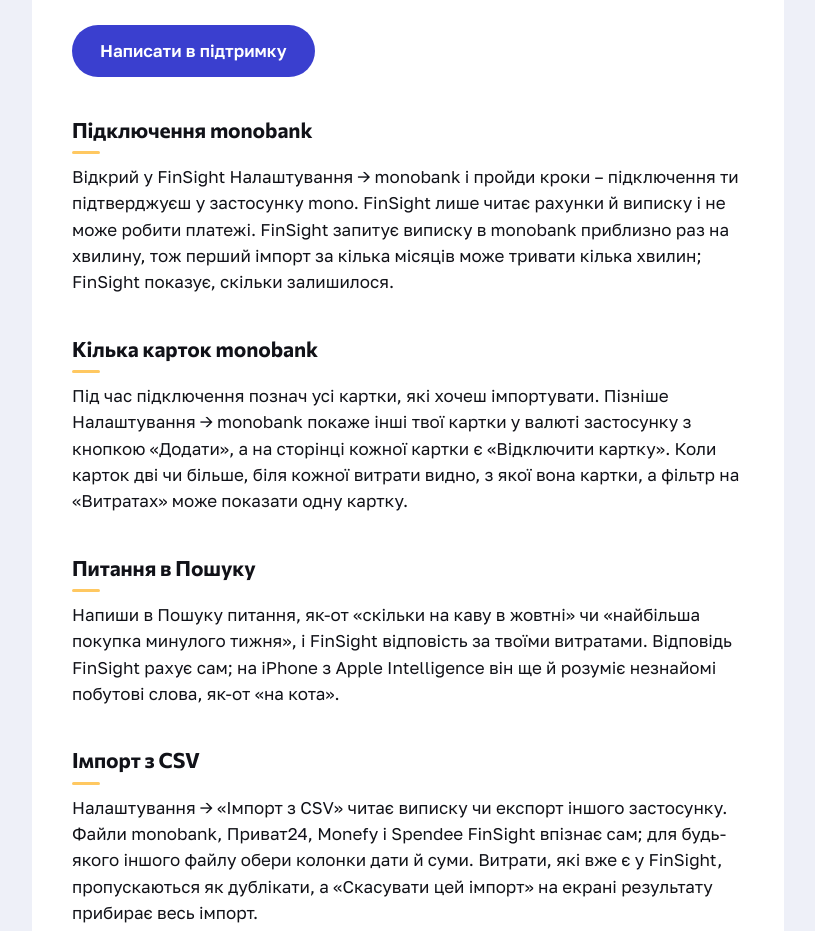
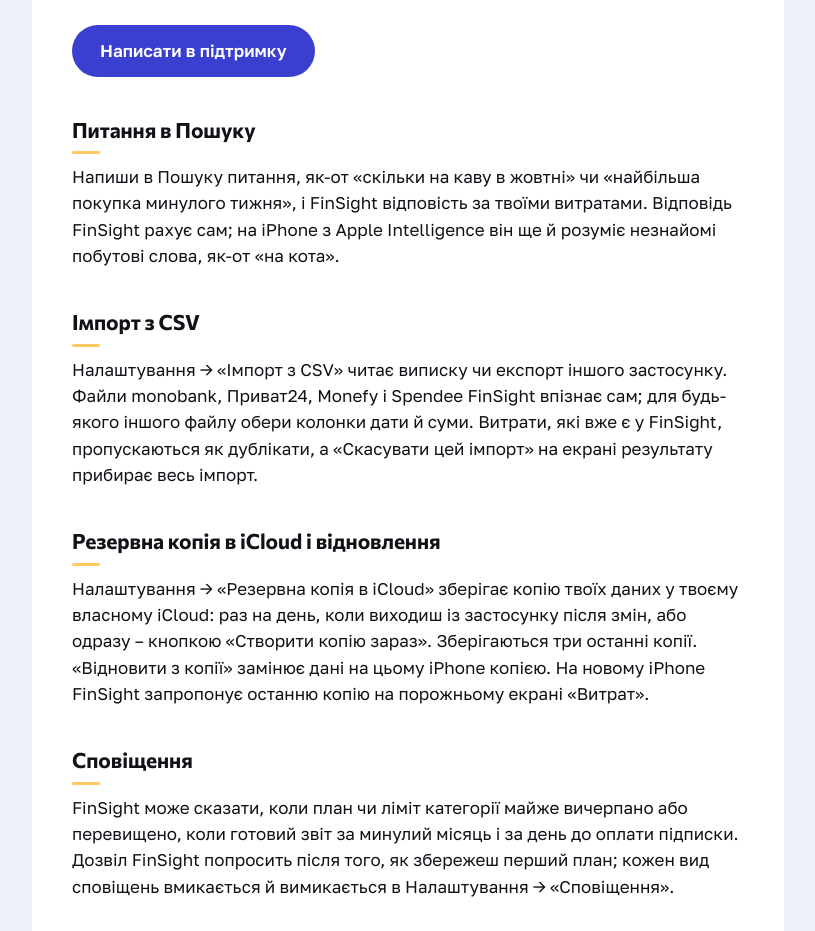
Before and after one commit to OGPhantom/finsight-site, a plain HTML site: page uk/support.html in a window 1280 px wide. Shown: the part 301-1232 px from the top of the page, without its empty margins (232-1047 px from the left). Drawn offline with Linux system fonts and the light colour scheme.

Commit message:
Support: FinSight 1.0 without the monobank connection
Drop the answers about connecting monobank and several cards, the
reconnect line from iCloud restore and the monobank notification.
CSV import still recognises a monobank statement file.

Co-Authored-By: Claude Opus 5.5 <noreply@anthropic.com>

```diff
--- a/uk/support.html
+++ b/uk/support.html
@@ -49,20 +49,6 @@
 й додай модель iPhone та версію iOS.</p>
 <p class="actions"><a class="button" href="mailto:storschajnikita@gmail.com?subject=FinSight">Написати в підтримку</a></p>
 
-<h2 id="monobank">Підключення monobank</h2>
-<p>Відкрий у FinSight Налаштування → monobank і пройди кроки – підключення ти
-підтверджуєш у застосунку mono. FinSight лише читає рахунки й виписку і не може
-робити платежі. FinSight запитує виписку в monobank приблизно раз на хвилину,
-тож перший імпорт за кілька місяців може тривати кілька хвилин; FinSight
-показує, скільки залишилося.</p>
-
-<h2 id="cards">Кілька карток monobank</h2>
-<p>Під час підключення познач усі картки, які хочеш імпортувати. Пізніше
-Налаштування → monobank покаже інші твої картки у валюті застосунку з
-кнопкою «Додати», а на сторінці кожної картки є «Відключити картку». Коли
-карток дві чи більше, біля кожної витрати видно, з якої вона картки, а
-фільтр на «Витратах» може показати одну картку.</p>
-
 <h2 id="search">Питання в Пошуку</h2>
 <p>Напиши в Пошуку питання, як-от «скільки на каву в жовтні» чи «найбільша
 покупка минулого тижня», і FinSight відповість за твоїми витратами.
@@ -81,13 +67,12 @@
 твоєму власному iCloud: раз на день, коли виходиш із застосунку після змін,
 або одразу – кнопкою «Створити копію зараз». Зберігаються три останні копії.
 «Відновити з копії» замінює дані на цьому iPhone копією. На новому iPhone
-FinSight запропонує останню копію на порожньому екрані «Витрат». Доступу до
-monobank у копії немає, тож після відновлення підключи його знову.</p>
+FinSight запропонує останню копію на порожньому екрані «Витрат».</p>
 
 <h2 id="notifications">Сповіщення</h2>
 <p>FinSight може сказати, коли план чи ліміт категорії майже вичерпано або
-перевищено, коли готовий звіт за минулий місяць, за день до оплати підписки
-й коли monobank треба підключити знову. Дозвіл FinSight попросить після
+перевищено, коли готовий звіт за минулий місяць і за день до оплати підписки.
+Дозвіл FinSight попросить після
 того, як збережеш перший план; кожен вид сповіщень вмикається й
 вимикається в Налаштування → «Сповіщення».</p>
 
```
Also changed, not shown: support.html (+3 -18 lines).
